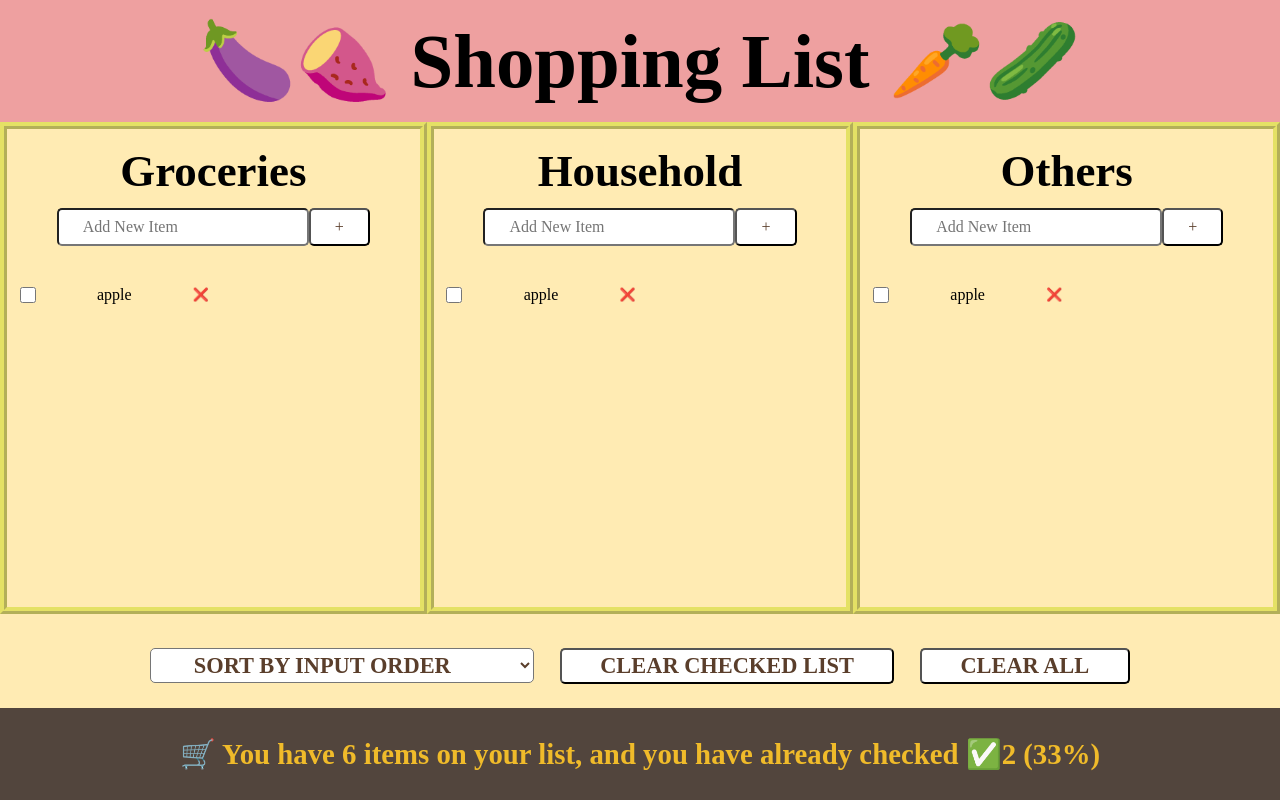
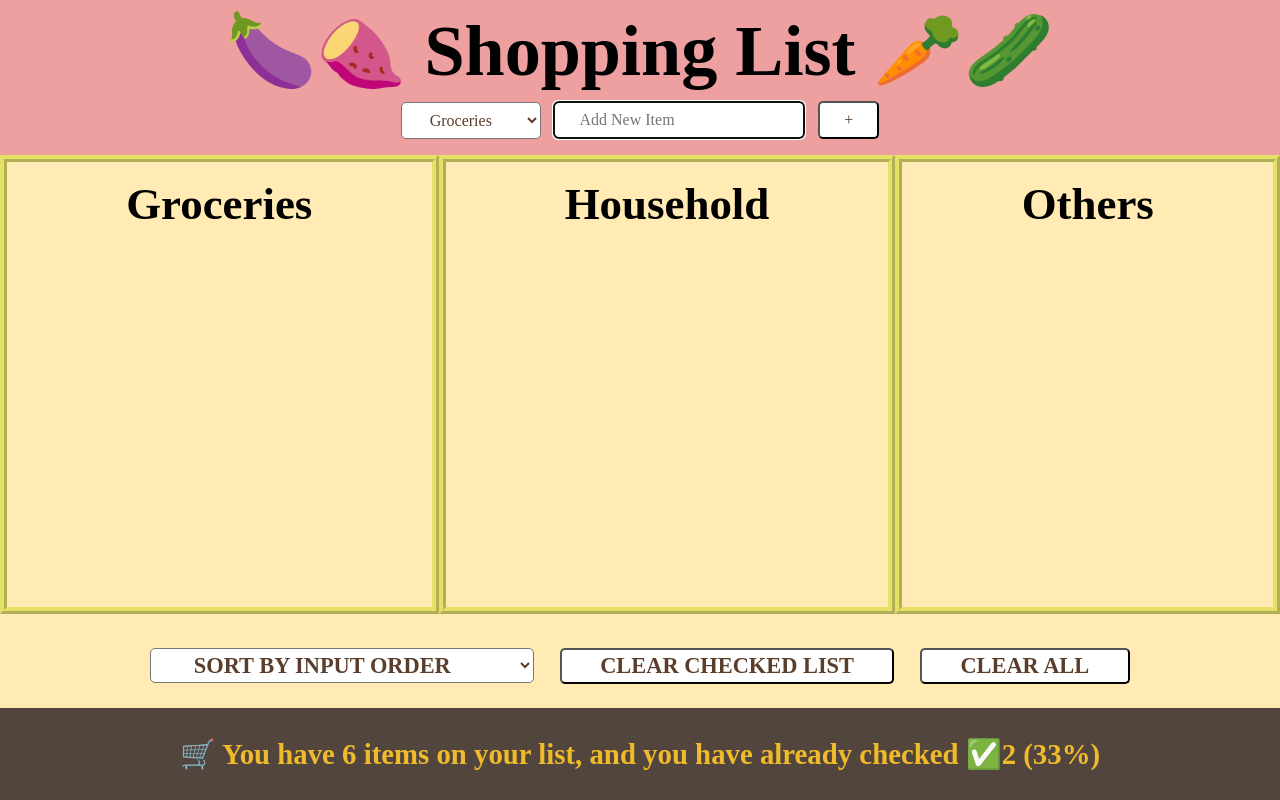
Before and after one commit to Janisgee/shopping-list, a React (Create React App) app: page / in a window 1280 px wide. Built offline with nearby package versions, Linux system fonts and the light colour scheme; a web font is replaced by a local one.

Commit message:
Changed input layout

```diff
--- a/package.json
+++ b/package.json
@@ -6,6 +6,7 @@
     "@testing-library/jest-dom": "^5.16.5",
     "@testing-library/react": "^13.4.0",
     "@testing-library/user-event": "^13.5.0",
+    "prettier": "^2.8.8",
     "react": "^18.2.0",
     "react-dom": "^18.2.0",
     "react-scripts": "5.0.1",
--- a/src/App.js
+++ b/src/App.js
@@ -1,57 +1,145 @@
-export default function App(){
-return(
-    <div className="app">
-    <div className="container">
-        <Heading/>
-        <ThreeLists />
+import { useState } from 'react';
+
+export default function App() {
+  const [items, setItems] = useState([]);
+
+  function handleAddItems(item) {
+    setItems((items) => [...items, item]);
+  }
+
+  function handleDeleteItems(id) {
+    setItems((items) => items.filter((item) => item.id !== id));
+  }
+
+  return (
+    <div className='app'>
+      <div className='container'>
+        <Heading onAddItems={handleAddItems} />
+        <ThreeLists items={items} onDeleteItems={handleDeleteItems} />
         <Control />
         <Footer />
+      </div>
     </div>
-    </div>)}
-
-
-function Heading (){
-    return ( <header>
-<h1>🍆🍠 Shopping List 🥕🥒</h1>
-</header>)
+  );
 }
 
-function List({children}){
-    return (<div class="list"><h3>{children}</h3>
-  <form><input type='text' placeholder="Add New Item"></input><button>+</button>
-  <div>
-  <ul className='list-item'>
-  <li>
-    <input type='checkbox'/>
-    <span>apple</span>
-    <button>❌</button>
-  </li>
-  </ul>
-  </div>
-  </form>
-  </div>)
+function Heading({ onAddItems }) {
+  const [inputItem, setInputItem] = useState('');
+  const [description, setDescription] = useState('Groceries');
+  function handleSubmit(e) {
+    e.preventDefault();
+
+    if (!inputItem) return;
+
+    const newItem = {
+      name: inputItem,
+      description: description,
+      packed: false,
+      id: crypto.randomUUID(),
+    };
+
+    setInputItem('');
+    onAddItems(newItem);
+  }
+
+  function handleDescription(e) {
+    setDescription(e.target.value);
+  }
+
+  return (
+    <header>
+      <h1>🍆🍠 Shopping List 🥕🥒</h1>
+      <form className='form' onSubmit={handleSubmit}>
+        <select onChange={handleDescription}>
+          <option value='Groceries'>Groceries</option>
+          <option value='Household'>Household</option>
+          <option value='Others'>Others</option>
+        </select>
+        <input
+          type='text'
+          placeholder='Add New Item'
+          autoFocus
+          value={inputItem}
+          onChange={(e) => setInputItem(e.target.value)}
+        />
+        <button>+</button>
+      </form>
+    </header>
+  );
 }
 
+function ThreeLists({ items, onDeleteItems }) {
+  console.log(items);
+  const groceriesList = items.filter(
+    (item) => item.description === 'Groceries',
+  );
+  const householdList = items.filter(
+    (item) => item.description === 'Household',
+  );
+  const otherList = items.filter((item) => item.description === 'Others');
 
-function ThreeLists(){
-    return(<div className="three-lists">
-        <List children='Groceries'/>
-        <List children='Household'/>
-        <List children='Others'/>
-</div>)}
-
-
-function Control(){
-    return(<div className="control">
-  <span className='sort'>
-  <select><option>Sort by input order</option>
-  <option>Sort by description</option>
-  <option>Sort by packed status</option></select>
-  <button>Clear checked List</button>
-  <button>Clear All</button></span>
-</div>)
+  return (
+    <div className='three-lists'>
+      <List
+        children='Groceries'
+        items={groceriesList}
+        onDeleteItems={onDeleteItems}
+      />
+      <List
+        children='Household'
+        items={householdList}
+        onDeleteItems={onDeleteItems}
+      />
+      <List children='Others' items={otherList} onDeleteItems={onDeleteItems} />
+    </div>
+  );
 }
 
-function Footer(){
-    return(  <footer className='check-result'>🛒 You have 6 items on your list, and you have already checked ✅2 (33%)</footer>)
+function List({ children, items, onDeleteItems }) {
+  return (
+    <div className='list'>
+      <h3>{children}</h3>
+
+      <ul className='list-item'>
+        {items &&
+          items.map((item) => (
+            <Item item={item} key={item.id} onDeleteItems={onDeleteItems} />
+          ))}
+      </ul>
+    </div>
+  );
 }
+
+function Item({ item, onDeleteItems }) {
+  return (
+    <li>
+      <input type='checkbox' value={item.packed} onChange={() => {}} />
+      <span>{item.name}</span>
+      <button onClick={() => onDeleteItems(item.id)}>❌</button>
+    </li>
+  );
+}
+
+function Control() {
+  return (
+    <div className='control'>
+      <span className='sort'>
+        <select>
+          <option value='order'>Sort by input order</option>
+          <option value='name'>Sort by name</option>
+          <option value='packingStatus'>Sort by packed status</option>
+        </select>
+        <button>Clear checked List</button>
+        <button>Clear All</button>
+      </span>
+    </div>
+  );
+}
+
+function Footer() {
+  return (
+    <footer className='check-result'>
+      🛒 You have 6 items on your list, and you have already checked ✅2 (33%)
+    </footer>
+  );
+}
--- a/src/index.css
+++ b/src/index.css
@@ -1,6 +1,3 @@
-
-
-
 @import url('https://fonts.googleapis.com/css2?family=DynaPuff:wght@400;500;700&display=swap');
 
 * {
@@ -9,8 +6,8 @@
   box-sizing: border-box;
 }
 
-body{
-    margin:0;
+body {
+  margin: 0;
 
   font-family: 'DynaPuff', cursive;
   font-weight: 500;
@@ -20,30 +17,37 @@ body{
   width: 100%;
   height: 100vh;
   display: grid;
-  grid-template-rows: auto 1fr auto  auto;
+  grid-template-rows: auto 1fr auto auto;
 }
 
-header{
+header {
   background-color: rgb(238, 160, 160);
+  text-align: center;
 }
 
-h1{
-    text-align: center;
-    margin:0;
-    padding: 1rem 0;
-
-
-
+header .form {
+  padding-bottom: 1rem;
+  display: flex;
+  align-items: center;
+  justify-content: center;
+  gap: 0.8rem;
 }
 
-h3{
-    margin:0;
-    padding-top:1rem;
+h1 {
+  font-size: 4.51rem;
+  text-align: center;
+  margin: 0;
+  padding: 0.5rem 0;
 }
 
+h3 {
+  margin: 0;
+  padding-top: 1rem;
+}
 
-
-input, button, select{
+input,
+button,
+select {
   background-color: #ffffff;
   color: #5a3e2b;
   font-family: inherit;
@@ -55,79 +59,70 @@ input, button, select{
   cursor: pointer;
 }
 
-
-.three-lists{
+.three-lists {
   background-color: #ffebb3;
   display: grid;
-    grid-template-columns:auto auto auto;
+  grid-template-columns: auto auto auto;
   text-align: center;
 }
 
-.list{
-    border:2mm ridge rgba(211, 220, 50, .6);
+.list {
+  border: 2mm ridge rgba(211, 220, 50, 0.6);
 }
-.three-lists ul{
+.three-lists ul {
   display: grid;
-  grid-template-columns:repeat(auto-fit, minmax(135px, 1fr));
+  grid-template-columns: repeat(auto-fit, minmax(135px, 1fr));
   gap: 1.2rem;
-    padding:5vh 1vw;
-    margin:0;
+  padding: 5vh 1vw;
+  margin: 0;
   list-style: none;
   justify-content: center;
   align-content: start;
-   font-size:1rem;
-
-
+  font-size: 1rem;
 }
 
-
-.three-lists li{
+.three-lists li {
   display: flex;
   align-items: center;
   gap: 1rem;
-
-
-
-
 }
 
-.list-item span{
+.list-item span {
   display: block;
- width:125px;
- word-wrap:break-word;
+  width: 125px;
+  word-wrap: break-word;
 }
 input[type='checkbox'] {
-   margin:0;
-   padding-right:1vw;
+  margin: 0;
+  padding-right: 1vw;
   height: 1rem;
   width: 1rem;
   accent-color: #e51f7f;
 }
-.list-item button{
-    padding:0;
-    cursor:pointer;
-    background:none;
-    border:none;
-    font-size:0.8rem;
+.list-item button {
+  padding: 0;
+  cursor: pointer;
+  background: none;
+  border: none;
+  font-size: 0.8rem;
 }
 
-.check-result{
+.check-result {
   background-color: #52453d;
-    color:#f0bb2a;
-    text-align:center;
-    font-size:1.8rem;
+  color: #f0bb2a;
+  text-align: center;
+  font-size: 1.8rem;
   font-weight: 700;
   padding: 1.8rem 0;
-
-
 }
-.control{
+.control {
   display: flex;
   justify-content: center;
   background-color: #ffebb3;
-   padding:3vh 0;
+  padding: 3vh 0;
 }
-.control button, .sort select{
+.control button,
+.sort select {
   text-transform: uppercase;
   padding: 0.2rem 2.4rem;
   font-size: 1.4rem;
--- a/src/index.js
+++ b/src/index.js
@@ -6,7 +6,6 @@ import App from './App.js';
 
 const root = ReactDOM.createRoot(document.getElementById('root'));
 root.render(
-  <React.StrictMode>
-    <App />
+  <React.StrictMode><App/>
   </React.StrictMode>
 );
```
Also changed, not shown: 1 other file (tests, documents, lock files or other folders). Lines whose indentation alone changed are shown as unchanged.
